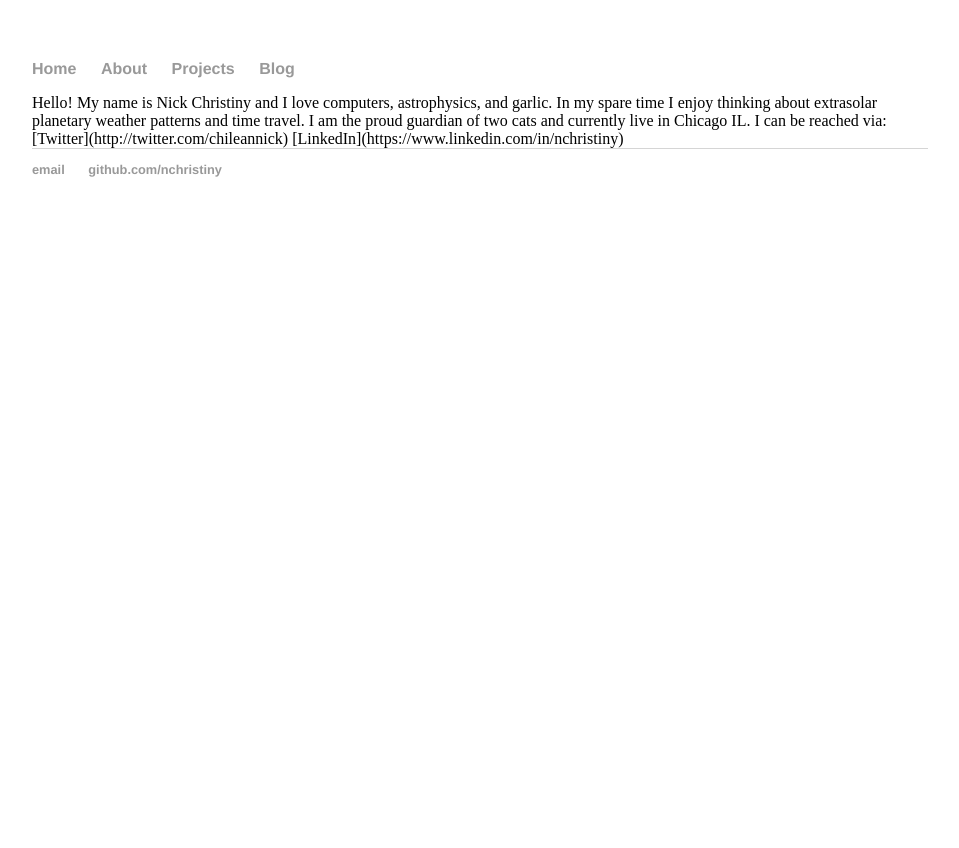
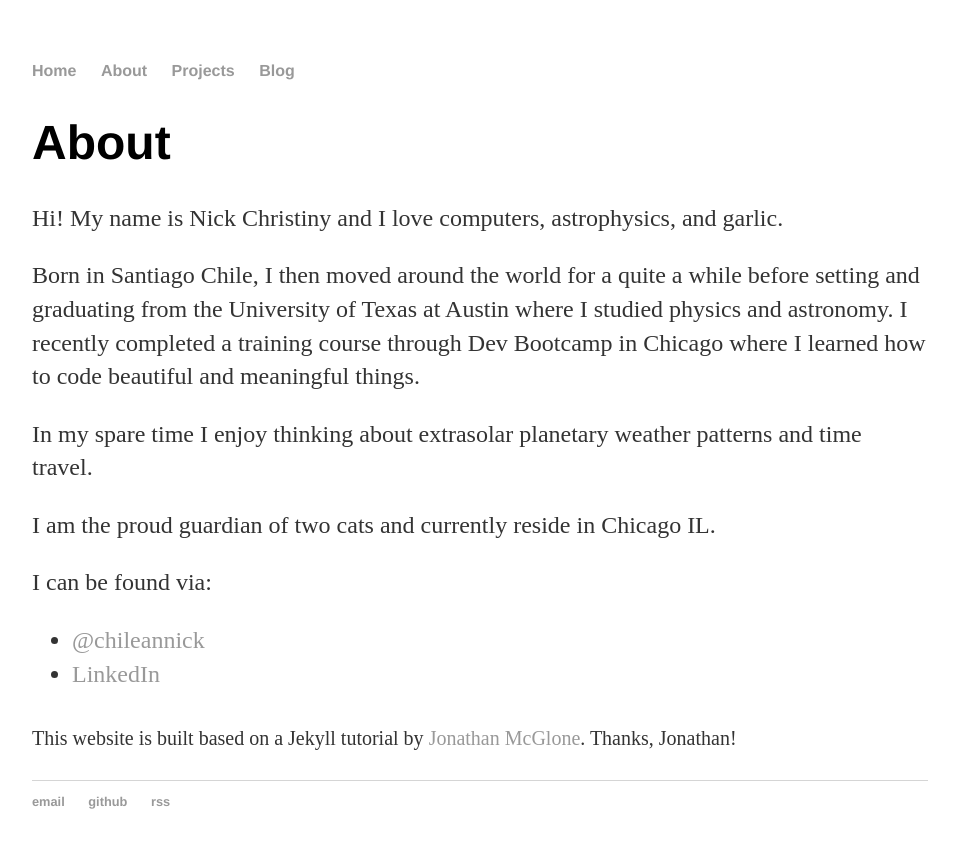
Before and after one commit to nchristiny/nchristiny.github.io, a Jekyll site: the page built from about/index.html, in a window 1280 px wide. Shown: the top 848 px of the page, without its empty margins (160-1119 px from the left). Built offline with Jekyll 4.4.1, drawn with Linux system fonts in a browser that asks for light colours.

Commit message:
Add projects, about

```diff
--- a/_layouts/default.html
+++ b/_layouts/default.html
@@ -8,7 +8,7 @@
     <ul>
       <li><a href="/">Home</a></li>
       <li><a href="/about">About</a></li>
-      <li><a href="/work">Projects</a></li>
+      <li><a href="/projects">Projects</a></li>
       <li><a href="/blog">Blog</a></li>
     </ul>
   </nav>
@@ -20,7 +20,8 @@
   <footer>
     <ul>
       <li><a href="mailto:nchristiny@gmail.com">email</a></li>
-      <li><a href="https://github.com/nchristiny">github.com/nchristiny</a></li>
+      <li><a href="https://github.com/nchristiny">github</a></li>
+      <li><a href="https://github.com/blog/atom.xml">rss</a></li>
     </ul>
   </footer>
 </body>
--- a/about/index.html
+++ b/about/index.html
@@ -2,12 +2,16 @@
 layout: default
 title: About Me
 ---
-
-Hello! My name is Nick Christiny and I love computers, astrophysics, and garlic. In my spare time I enjoy thinking about extrasolar planetary weather patterns and time travel.
-
-I am the proud guardian of two cats and currently live in Chicago IL.
-
-I can be reached via:
-
-[Twitter](http://twitter.com/chileannick)
-[LinkedIn](https://www.linkedin.com/in/nchristiny)
+<div class="about">
+  <h1>About</h1>
+  <p>Hi! My name is Nick Christiny and I love computers, astrophysics, and garlic.</p>
+  <p>Born in Santiago Chile, I then moved around the world for a quite a while before setting and graduating from the University of Texas at Austin where I studied physics and astronomy. I recently completed a training course through Dev Bootcamp in Chicago where I learned how to code beautiful and meaningful things.</p>
+  <p>In my spare time I enjoy thinking about extrasolar planetary weather patterns and time travel.</p>
+  <p>I am the proud guardian of two cats and currently reside in Chicago IL.</p>
+  <p>I can be found via:</p>
+  <ul class="contacts">
+    <li><a href="http://twitter.com/chileannick">@chileannick</a></li>
+    <li><a href="https://www.linkedin.com/in/nchristiny">LinkedIn</a></li>
+  </ul>
+  <p><sub>This website is built based on a Jekyll tutorial by <a href="http://jmcglone.com">Jonathan McGlone</a>. Thanks, Jonathan!</sub></p>
+</div>
--- a/css/main.css
+++ b/css/main.css
@@ -1,43 +1,29 @@
-body {
-    margin: 60px auto;
-    width: 70%;
-}
-nav ul, footer ul {
-    font-family:'Helvetica', 'Arial', 'Sans-Serif';
-    padding: 0px;
-    list-style: none;
-    font-weight: bold;
-}
-nav ul li, footer ul li {
-    display: inline;
-    margin-right: 20px;
-}
-a {
-    text-decoration: none;
-    color: #999;
-}
-a:hover {
-    text-decoration: underline;
-}
-h1 {
-    font-size: 3em;
-    font-family:'Helvetica', 'Arial', 'Sans-Serif';
-}
-p {
-    font-size: 1.5em;
-    line-height: 1.4em;
-    color: #333;
-}
-footer {
-    border-top: 1px solid #d5d5d5;
-    font-size: .8em;
-}
+body { margin: 60px auto; width: 70%; }
 
-ul.posts {
-    margin: 20px auto 40px;
-    font-size: 1.5em;
-}
+a { text-decoration: none; color: #999; }
+a:hover { text-decoration: underline; }
 
-ul.posts li {
-    list-style: none;
-}
+p, ul { font-size: 1.5em; line-height: 1.4em; color: #333; }
+
+h1, h2, h3, h4 { font-family: 'Helvetica', 'Arial', 'Sans-Serif'; }
+h1 { font-size: 3em;  }
+h2 { font-size: 2.7em; }
+h3 { font-size: 2.3em; }
+h4 { font-size: 1.9em; }
+
+nav ul, footer ul { font-size: 1em; font-family: 'Helvetica', 'Arial', 'Sans-Serif'; padding: 0px; list-style: none; font-weight: bold; }
+nav ul li, footer ul li { display: inline; margin-right: 20px; }
+
+footer { border-top: 1px solid #d5d5d5; font-size: .8em; }
+
+/* Blog */
+ul.posts { margin: 20px auto 40px; font-size: 1.5em; }
+ul.posts li { list-style: none; }
+
+/* Projects */
+.projects { margin: 0px 0px 60px; }
+.projects h1 { font-size: 3em; }
+.projects h2 { font-size: 2em; }
+.projects address, .projects .download { font-family: 'Helvetica', 'Arial', 'Sans-Serif'; }
+.projects address, .projects p { font-size: 1.2em; }
+.projects .download { float: right; font-size: .8em; text-transform: uppercase; }
```
Also changed, not shown: projects/index.html (added, +24 -0 lines).
